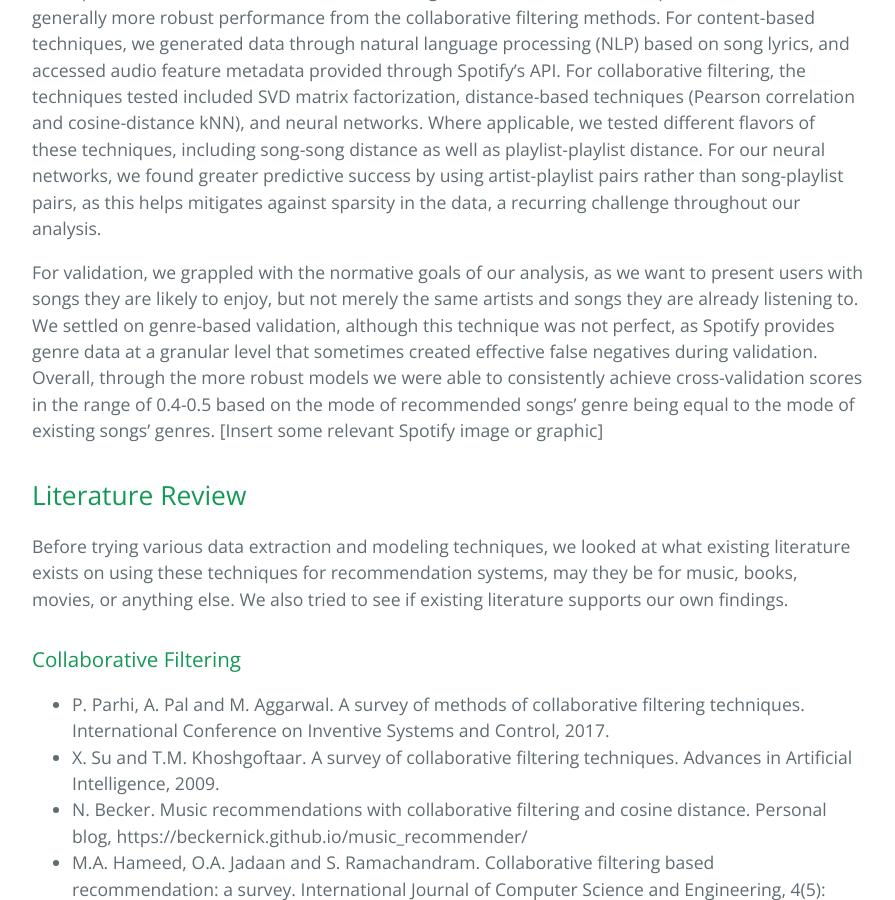
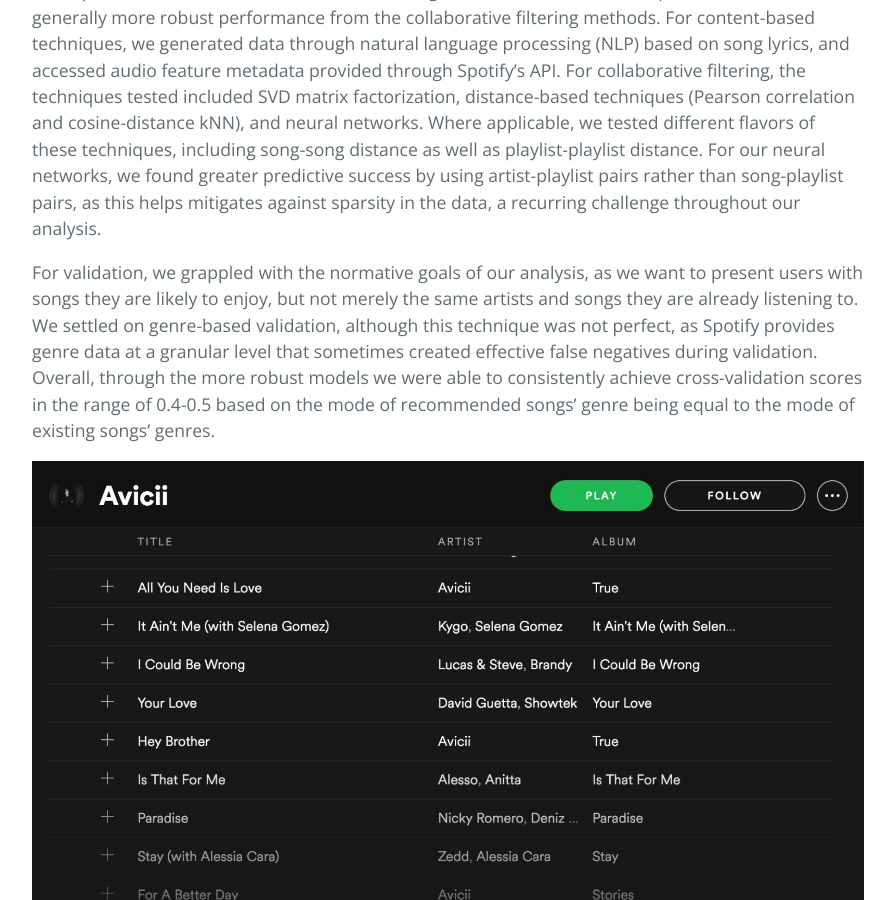
Before and after one commit to jk979/Spotify, a Jekyll site: the page built from index.md, in a window 1280 px wide and 900 px high, scrolled down 965 px. Shown: the whole window, without its empty margins (192-1087 px from the left). Built offline with Jekyll 4.4.1, drawn with Linux system fonts in a browser that asks for light colours; our own code applies the rules of GitHub Pages for plain Markdown files.

Commit message:
intro images

```diff
--- a/index.md
+++ b/index.md
@@ -11,7 +11,9 @@
 We experimented with both collaborative filtering and content-based techniques, and found generally more robust performance from the collaborative filtering methods. For content-based techniques, we generated data through natural language processing (NLP) based on song lyrics, and accessed audio feature metadata provided through Spotify’s API. For collaborative filtering, the techniques tested included SVD matrix factorization, distance-based techniques (Pearson correlation and cosine-distance kNN), and neural networks. Where applicable, we tested different flavors of these techniques, including song-song distance as well as playlist-playlist distance. For our neural networks, we found greater predictive success by using artist-playlist pairs rather than song-playlist pairs, as this helps mitigates against sparsity in the data, a recurring challenge throughout our analysis.
 
 For validation, we grappled with the normative goals of our analysis, as we want to present users with songs they are likely to enjoy, but not merely the same artists and songs they are already listening to. We settled on genre-based validation, although this technique was not perfect, as Spotify provides genre data at a granular level that sometimes created effective false negatives during validation. Overall, through the more robust models we were able to consistently achieve cross-validation scores in the range of 0.4-0.5 based on the mode of recommended songs’ genre being equal to the mode of existing songs’ genres.
-[Insert some relevant Spotify image or graphic]
+
+![001](images/001-intro.jpeg)
+![002](images/002-intro.jpeg)
 
 ## Literature Review
 
```
Also changed, not shown: images/001-intro.jpeg (added), images/002-intro.jpeg (added).
